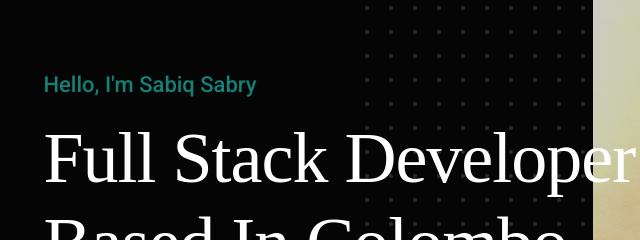
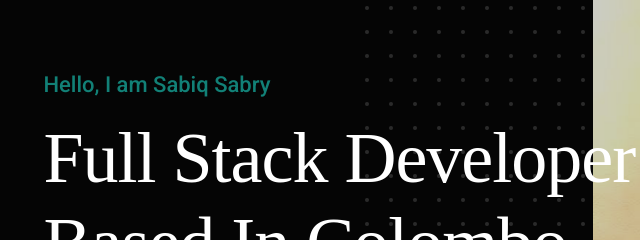
Before and after one commit to sabiqsabry/old-portfolio, a plain HTML site: page index.html in a window 1280 px wide. Shown: the part 258-498 px from the top of the page, 47-687 px from the left. Drawn offline with Linux system fonts and the light colour scheme; a web font is replaced by a local one.

Commit message:
changed Im to Iam

```diff
--- a/index.html
+++ b/index.html
@@ -79,7 +79,7 @@
         <div class="row intro-content">
 
             <div class="column large-9 mob-full intro-text">
-                <h3>Hello, I'm Sabiq Sabry</h3>
+                <h3>Hello, I am Sabiq Sabry</h3>
                 <h1>
                     Full Stack Developer <br>
                     Based In Colombo.
```
